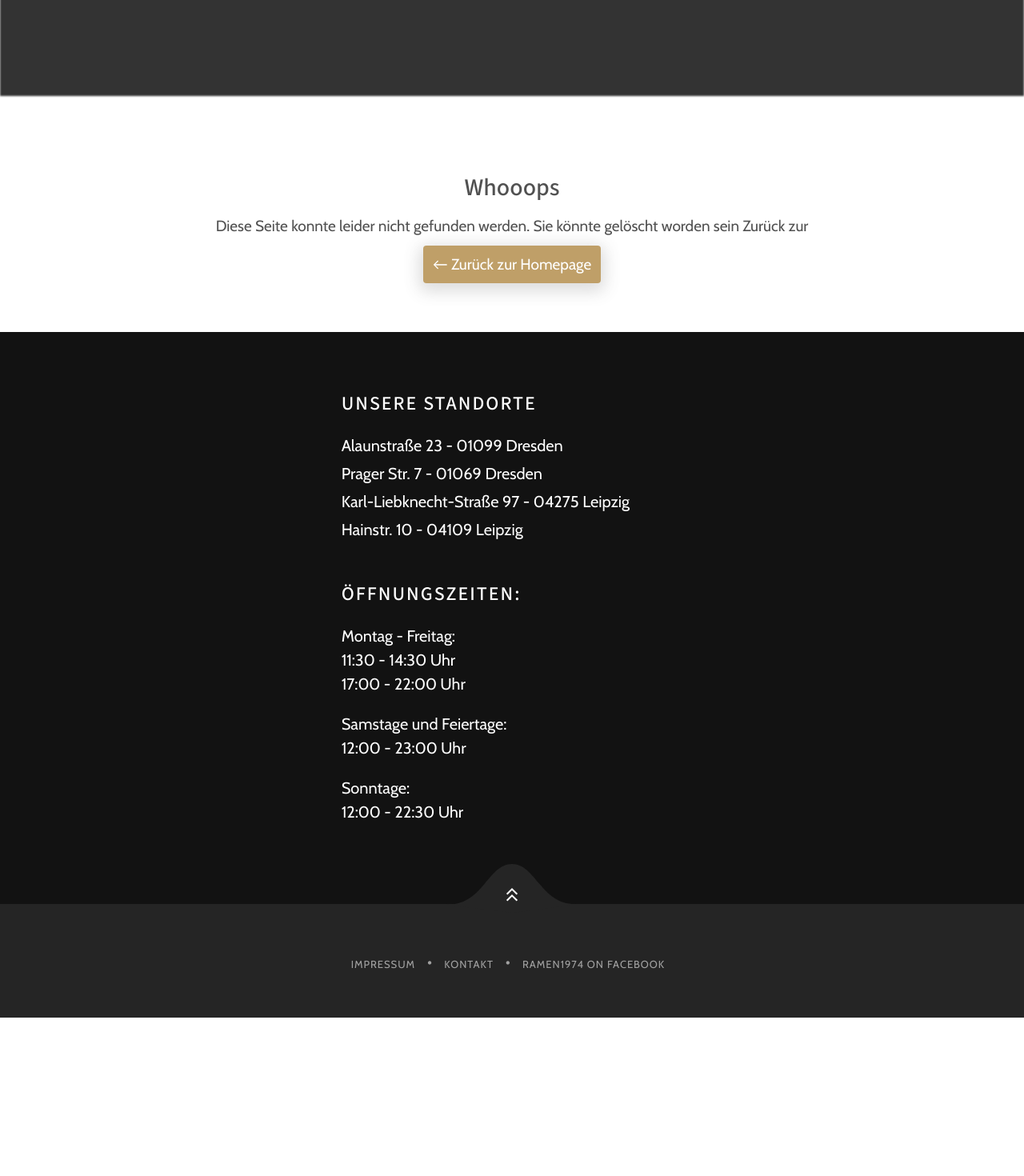
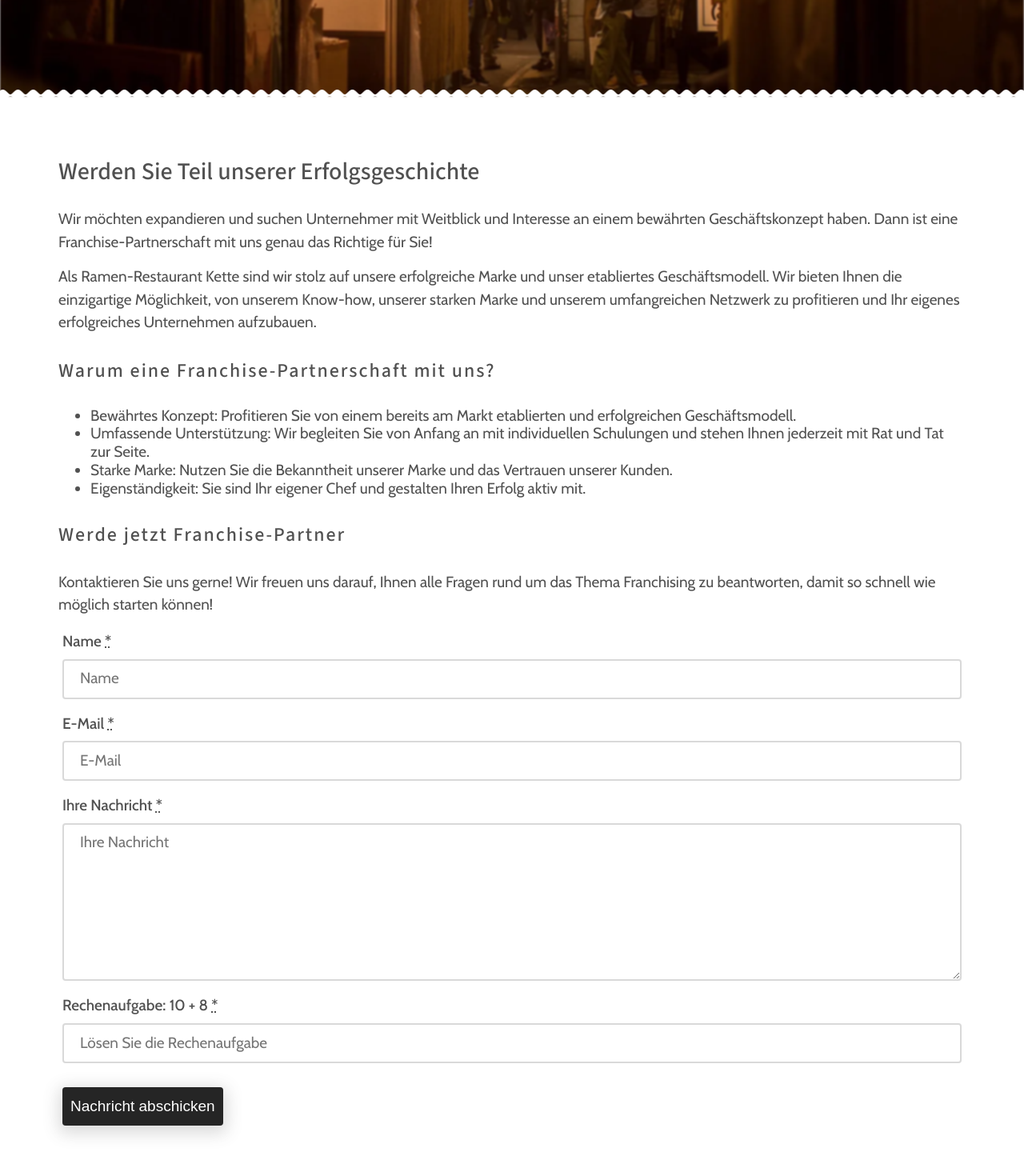
Before and after one commit to DepTrai95/vue-ramen1974, a Vue app: page /franchise in a window 1280 px wide. Shown: the part 280-1750 px from the top of the page at 80% size. Before the commit the page ends 1552 px from the top, so only its background shows below. Built offline with nearby package versions, Linux system fonts and the light colour scheme.

Commit message:
[FEATURE] add franchise page

```diff
--- /dev/null
+++ b/src/components/form/FranchiseForm.vue
@@ -0,0 +1,205 @@
+<template>
+  <form @submit.prevent="submitForm" class="form">
+    <!-- NAME -->
+    <div class="form-group" :class="{ invalid: !name.isValid }">
+      <label for="name"> Name <abbr title="Pflichtfeld">*</abbr> </label>
+      <input class="form-control" type="text" id="name" v-model.trim="name.val" @blur="clearValidity('name')"
+        placeholder="Name" />
+      <p v-if="!name.isValid" :class="{ invalid: !message.isValid }">
+        Bitte geben Sie Ihren Namen an.
+      </p>
+    </div>
+    <!-- EMAIL -->
+    <div class="form-group" :class="{ invalid: !email.isValid }">
+      <label for="email"> E-Mail <abbr title="Pflichtfeld">*</abbr> </label>
+      <input class="form-control" type="email" id="email" v-model.trim="email.val" @blur="clearValidity('email')"
+        placeholder="E-Mail" />
+      <p v-if="!email.isValid" :class="{ invalid: !message.isValid }">
+        Das E-Mail Feld darf nicht leer sein!
+      </p>
+    </div>
+    <!-- MESSAGE -->
+    <div class="form-group" :class="{ invalid: !message.isValid }">
+      <label for="message">
+        Ihre Nachricht <abbr title="Pflichtfeld">*</abbr>
+      </label>
+      <textarea class="form-control" id="message" rows="7" v-model.trim="message.val" @blur="clearValidity('message')"
+        placeholder="Ihre Nachricht"></textarea>
+      <p v-if="!message.isValid" :class="{ invalid: !message.isValid }">
+        Nachricht darf nicht leer sein
+      </p>
+    </div>
+    <!-- RECHENAUFGABE -->
+    <div class="form-group" :class="{ invalid: !mathProblem.isValid }">
+      <label for="mathProblem">Rechenaufgabe: {{ mathProblem.example }} <abbr title="Pflichtfeld">*</abbr></label>
+      <input class="form-control" type="number" id="mathProblem" v-model.trim="mathProblem.val"
+        @blur="clearValidity('mathProblem')" placeholder="Lösen Sie die Rechenaufgabe" />
+      <p v-if="!mathProblem.isValid" :class="{ invalid: !mathProblem.isValid }">
+        Bitte lösen Sie die Rechenaufgabe korrekt.
+      </p>
+    </div>
+    <p v-if="!formIsValid">Bitte überprüfen Sie noch einmal ihre Angaben.</p>
+    <base-button mode="btn--primary">Nachricht abschicken</base-button>
+  </form>
+</template>
+
+<script>
+import BaseButton from '../button/BaseButton.vue';
+
+export default {
+  components: {
+    BaseButton,
+  },
+  data() {
+    return {
+      name: {
+        val: "",
+        isValid: true,
+      },
+      email: {
+        val: "",
+        isValid: true,
+      },
+      message: {
+        val: "",
+        isValid: true,
+      },
+      mathProblem: { val: '', isValid: true, example: this.generateRandomMathProblem() },
+      formIsValid: true,
+    };
+  },
+  methods: {
+    clearValidity(input) {
+      this[input].isValid = true;
+    },
+    validateForm() {
+      this.formIsValid = true;
+      if (this.name.val === "") {
+        this.name.isValid = false;
+        this.formIsValid = false;
+      }
+      if (
+        this.email.val === "" ||
+        !this.email.val.includes("@") ||
+        this.email.val < 8
+      ) {
+        this.email.isValid = false;
+        this.formIsValid = false;
+      }
+      const correctAnswer = eval(this.mathProblem.example);
+      if (parseInt(this.mathProblem.val, 10) !== correctAnswer) {
+        this.mathProblem.isValid = false;
+        this.formIsValid = false;
+      }
+      if (this.message.val === "") {
+        this.message.isValid = false;
+        this.formIsValid = false;
+      }
+    },
+    generateRandomMathProblem() {
+      const num1 = Math.floor(Math.random() * 10) + 1;
+      const num2 = Math.floor(Math.random() * 10) + 1;
+      const operator = '+';
+      return `${num1} ${operator} ${num2}`;
+    },
+    async submitForm() {
+      this.validateForm();
+
+      if (!this.formIsValid) return;
+
+      const formData = {
+        name: this.name.val,
+        email: this.email.val,
+        message: this.message.val,
+      };
+
+      try {
+        const response = await fetch("/.netlify/functions/sendFranchiseEmail", {
+          method: "POST",
+          headers: {
+            "Content-Type": "application/json",
+          },
+          body: JSON.stringify({
+            to: 'franchise@ramen1974.de', // set email of receiver
+            name: formData.name,
+            email: formData.email,
+            text: formData.message,
+          }),
+        });
+
+        if (!response.ok) throw new Error(`HTTP error! status: ${response.status}`);
+        this.$router.push("/success");
+      } catch (error) {
+        console.error("Fehler beim Abschicken des Kontaktformulars:", error);
+        this.$router.push("/error");
+      }
+    },
+  },
+};
+</script>
+
+<style lang="scss" scoped>
+.form {
+  padding-top: 3rem;
+
+  @include for-tablet-portrait-up {
+    padding: 3.5rem;
+  }
+
+  @include for-tablet-landscape-up {
+    margin: -3rem;
+  }
+}
+
+.form-group {
+  margin-bottom: 2rem;
+}
+
+.form-control {
+  @include responsive-font-size(1.8rem, 1.9rem);
+  border: 2px solid #51515137;
+  border-radius: 4px;
+  display: block;
+  color: $color-body;
+  font-family: inherit;
+  line-height: 1.3;
+  min-height: 5rem;
+  outline: none;
+  padding: 1rem 2rem;
+  transition: border 0.3s;
+  width: 100%;
+
+  &:hover,
+  &:focus,
+  &:focus-visible {
+    border: 2px solid $color-primary;
+  }
+}
+
+label {
+  @include responsive-font-size(1.8rem, 1.9rem);
+  color: $color-body;
+  display: block;
+  font-weight: 500;
+  margin-bottom: 1rem;
+}
+
+textarea {
+  resize: vertical;
+}
+
+.invalid {
+
+  label,
+  p {
+    @include responsive-font-size(1.8rem, 1.9rem);
+    color: $color-error;
+    margin-top: 0.5rem;
+  }
+
+  input,
+  textarea {
+    border: 1px solid $color-error;
+  }
+}
+</style>
--- a/src/components/navbar/Navbar.vue
+++ b/src/components/navbar/Navbar.vue
@@ -14,6 +14,7 @@
                <ul class="list--unstyled">
                   <LinkRouter link="/" label="Home" />
                   <LinkRouter link="/menu" label="Menu" />
+                  <LinkRouter link="/franchise" label="Franchise" />
                   <LinkRouter link="/contact" label="Kontakt" />
                </ul>
                <ul class="list--unstyled social-media-menu">
--- a/src/pages/franchise/Franchise.vue
+++ b/src/pages/franchise/Franchise.vue
@@ -1,5 +1,5 @@
 <template>
-   <section class="contact" id="contact-page">
+   <section class="franchise" id="franchise-page">
       <div class="border-waves-before">
          <svg version="1.1" xmlns="http://www.w3.org/2000/svg" xmlns:xlink="http://www.w3.org/1999/xlink" x="0px"
             y="0px" viewBox="0 0 38 28" width="19px" height="14px">
@@ -15,31 +15,43 @@
          </svg>
       </div>
       <div class="inner">
-         <section class="franchise" id="franchise">
-            <div class="grid--default grid-2--tablet-landscape-up">
-               <div class="grid-item">
-                  <div class="reservation-info">
-                     <h2>Telefonisch</h2><br>
-                     <p>
-                        Wir freuen uns auf Ihre Kontaktaufnahme. Schreiben Sie uns und wir melden uns so schnell wie
-                        möglich zurück. Vielen Dank!
-                     </p>
-                  </div>
-               </div>
-               <div class=" grid-item">
-                  <h2>Test</h2>
-               </div>
-            </div>
+         <section>
+            <h2>Werden Sie Teil unserer Erfolgsgeschichte</h2>
+            <p>Wir möchten expandieren und suchen Unternehmer mit Weitblick und Interesse an einem bewährten
+               Geschäftskonzept haben.
+               Dann ist eine Franchise-Partnerschaft mit uns genau das Richtige für Sie!
+            </p>
+            <p>Als Ramen-Restaurant Kette sind wir stolz auf unsere erfolgreiche Marke und unser etabliertes
+               Geschäftsmodell.
+               Wir bieten Ihnen die einzigartige Möglichkeit, von unserem Know-how, unserer starken Marke und unserem
+               umfangreichen Netzwerk zu profitieren und Ihr eigenes erfolgreiches Unternehmen aufzubauen.</p>
+
+            <h3>Warum eine Franchise-Partnerschaft mit uns?</h3>
+            <ul class="franchise__list">
+               <li>Bewährtes Konzept: Profitieren Sie von einem bereits am Markt etablierten und erfolgreichen
+                  Geschäftsmodell.
+               </li>
+               <li>Umfassende Unterstützung: Wir begleiten Sie von Anfang an mit individuellen Schulungen und stehen
+                  Ihnen jederzeit mit Rat und Tat zur Seite.
+               </li>
+               <li>Starke Marke: Nutzen Sie die Bekanntheit unserer Marke und das Vertrauen unserer Kunden.</li>
+               <li>Eigenständigkeit: Sie sind Ihr eigener Chef und gestalten Ihren Erfolg aktiv mit.</li>
+            </ul>
+            <h3>Werde jetzt Franchise-Partner</h3>
+            <p>Kontaktieren Sie uns gerne! Wir freuen uns darauf, Ihnen alle Fragen rund um das Thema Franchising
+               zu beantworten, damit so schnell wie möglich starten können!</p>
+            <FranchiseForm></FranchiseForm>
          </section>
       </div>
    </section>
 </template>
 
 <script>
+import FranchiseForm from "../../components/form/FranchiseForm.vue";
 
 export default {
    components: {
-
+      FranchiseForm,
    },
    data() {
       return {
@@ -50,8 +62,24 @@ export default {
 </script>
 
 <style lang="scss" scoped>
+#franchise-page {
+   position: relative;
+}
+
 .franchise {
    padding: 5rem 0;
+
+   h2,
+   h3 {
+      margin-block: 3rem;
+   }
+
+   .franchise__list {
+      li {
+         display: list-item;
+         list-style: disc;
+      }
+   }
 }
 
 a {
--- a/src/pages/menu/Menu.vue
+++ b/src/pages/menu/Menu.vue
@@ -66,7 +66,7 @@ export default {
 
 <style lang="scss" scoped>
 .page__content {
-   padding: 10rem 3rem;
+   padding: 5rem 3rem;
 }
 
 .menu {
--- a/src/router/router.js
+++ b/src/router/router.js
@@ -3,6 +3,7 @@ import { createWebHistory } from 'vue-router'
 
 import Home from '../pages/home/HomePage.vue'
 import Menu from '../pages/menu/Menu.vue'
+import Franchise from '../pages/franchise/Franchise.vue'
 import Contact from '../pages/contact/ContactPage.vue'
 import Impress from '../pages/impress/Impress.vue'
 import Success from '../pages/success/Success.vue'
@@ -27,6 +28,14 @@ const router = createRouter({
       component: Menu,
       meta: {
         headline: 'Unser Menu',
+        showBackground: true
+      }
+    },
+    {
+      path: '/franchise',
+      component: Franchise,
+      meta: {
+        headline: 'Franchise',
         showBackground: true
       }
     },
```
Also changed, not shown: 1 other file (tests, documents, lock files or other folders).
